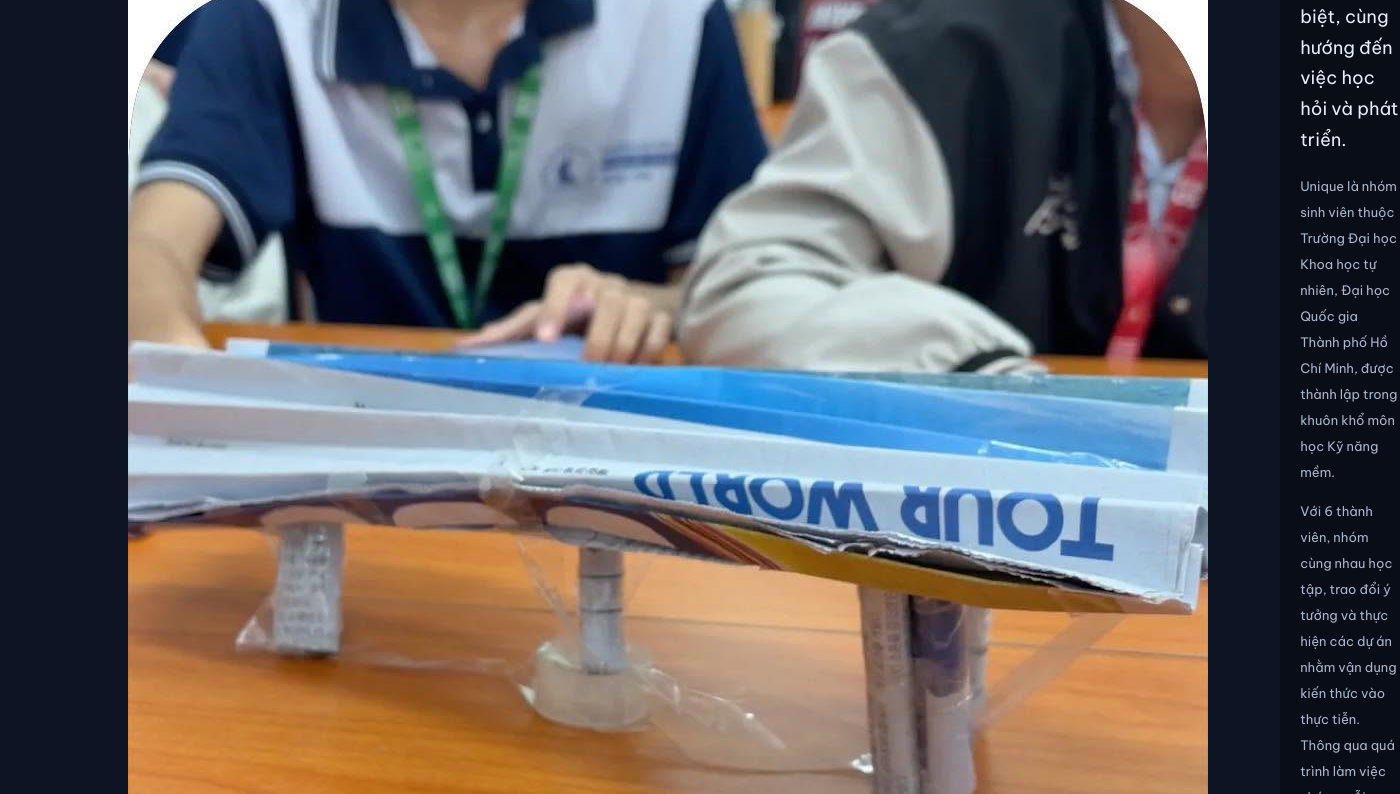
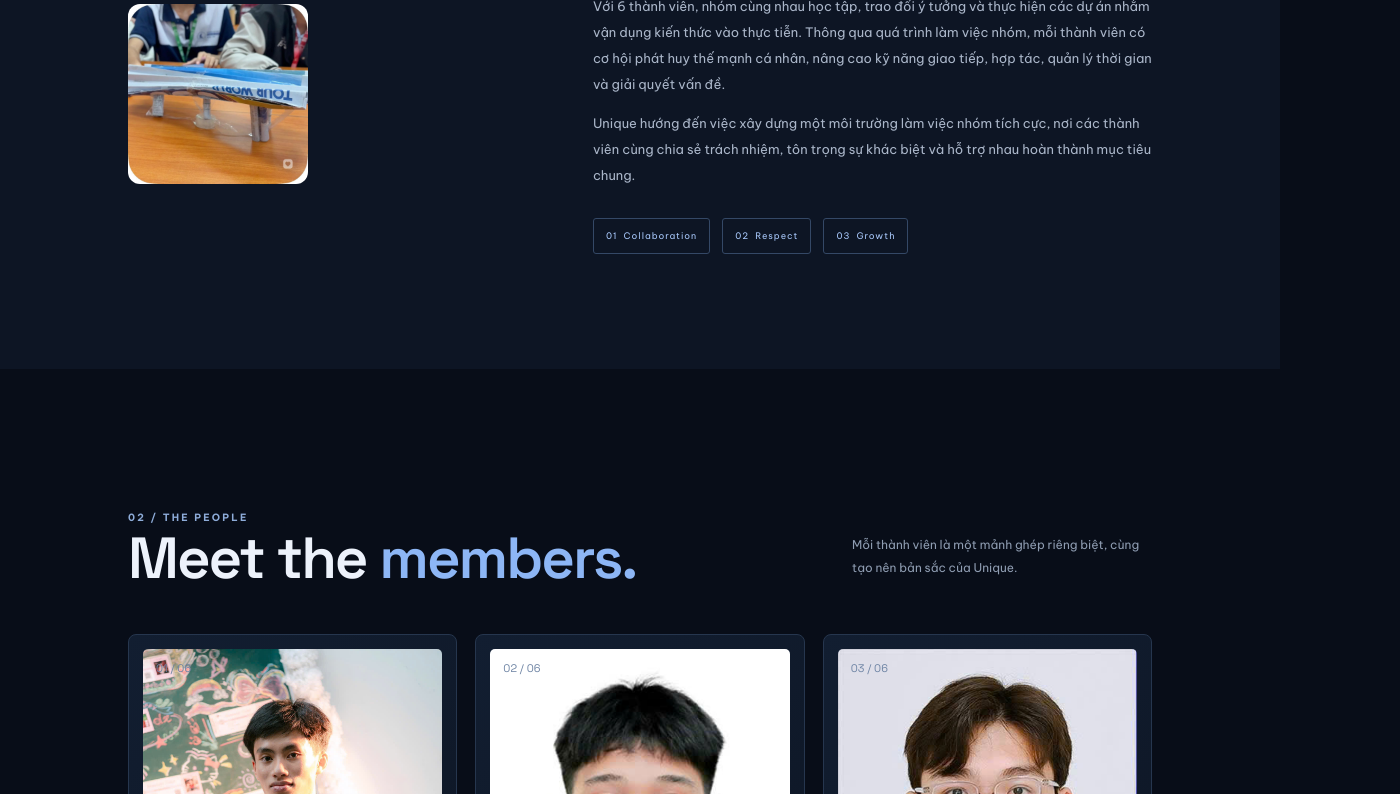
Before and after one commit to duykhang300308/unique_KNM_HCMUS, a plain HTML site: page index.html in a window 1280 px wide. Shown: the part 1145-1939 px from the top of the page, 1400 px wide, since content can reach past the window. Drawn offline with Linux system fonts and the light colour scheme.

Commit message:
Update style.css

```diff
--- a/style.css
+++ b/style.css
@@ -1,4 +1,3 @@
-
 *{box-sizing:border-box}
 html{scroll-behavior:smooth;scroll-padding-top:90px}
 body{margin:0;background:#080d18;color:#edf2fb;font-family:"Be Vietnam Pro",sans-serif;line-height:1.7}
@@ -45,6 +44,23 @@ a{color:inherit;text-decoration:none}
 .section-wrap{padding:115px 10%}
 .about{background:#0d1524}
 .about-grid{display:grid;grid-template-columns:.8fr 1.2fr;gap:9%;margin-top:36px}
+
+/* UNIQUE PROJECT IMAGE */
+.unique-project{
+    display:flex;
+    justify-content:flex-start;
+    margin-top:24px;
+}
+
+.unique-project img{
+    display:block;
+    width:180px;
+    max-width:100%;
+    height:auto;
+    object-fit:contain;
+    border-radius:12px;
+}
+
 .about h2,.section-heading h2{font:600 clamp(38px,5vw,58px)/1.13 "Space Grotesk";letter-spacing:-2px;margin:0}
 .about-copy{color:#aab6c9;font-size:13px;line-height:2}
 .about-copy .lead{font-size:18px;color:#e7eefb;line-height:1.7;margin-top:0}
@@ -196,4 +212,9 @@ footer{padding:25px 6%;flex-wrap:wrap;gap:10px}
 .profile-top h2{font-size:27px}
 .docs-card{padding:35px 25px}
 footer p{order:3;width:100%}
+
+/* UNIQUE PROJECT IMAGE - MOBILE */
+.unique-project img{
+    width:150px;
 }
+}
```
